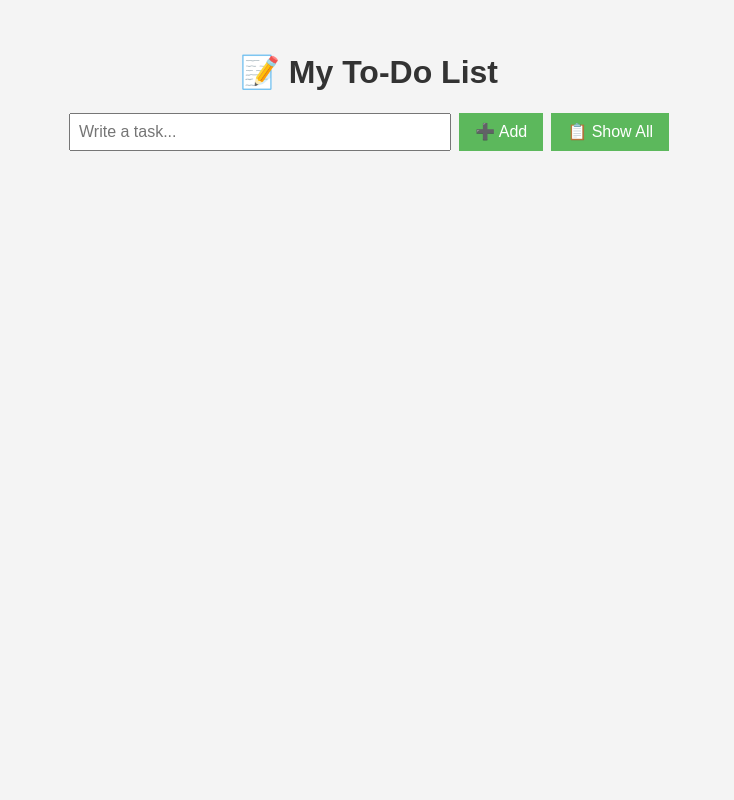
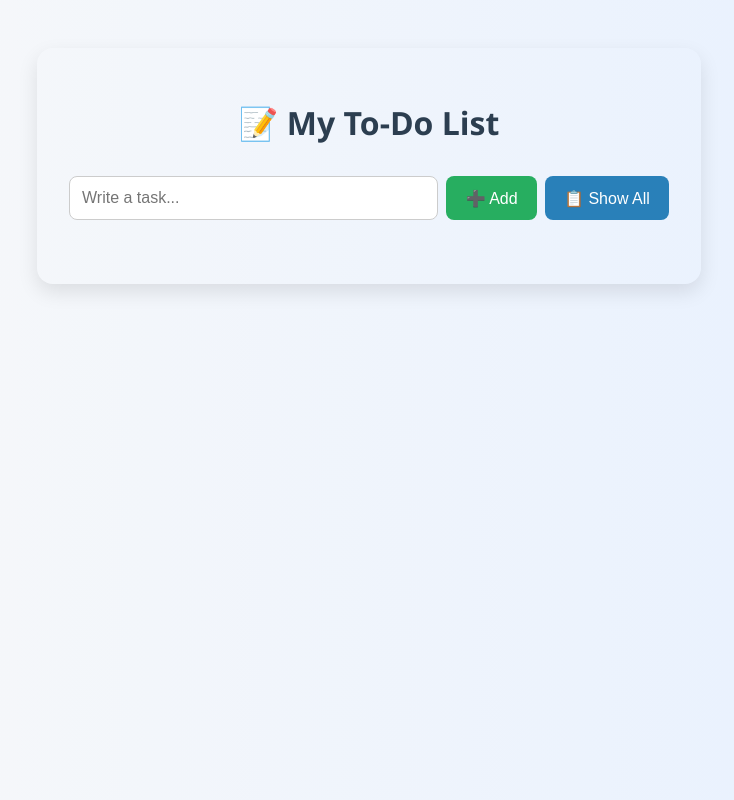
Before and after one commit to aacc1on/todo, a website: page views/index.html in a window 1280 px wide. Shown: the whole page, without its empty margins (271-1005 px from the left). Drawn offline with Linux system fonts and the light colour scheme; files that its build step writes are made by us from their sources; no server answers.

Commit message:
updatehtmlcss

```diff
--- a/public/style.css
+++ b/public/style.css
@@ -1,36 +1,66 @@
 body {
-  font-family: sans-serif;
+  font-family: 'Segoe UI', Tahoma, Geneva, Verdana, sans-serif;
   max-width: 600px;
-  margin: auto;
+  margin: 3rem auto;
   padding: 2rem;
-  background: #f4f4f4;
+  background: linear-gradient(to right, #f9f9f9, #e6f0ff);
+  border-radius: 16px;
+  box-shadow: 0 8px 20px rgba(0, 0, 0, 0.1);
 }
 
 h1 {
   text-align: center;
-  color: #333;
+  color: #2c3e50;
+  margin-bottom: 2rem;
+  font-size: 2rem;
 }
 
 form {
   display: flex;
-  justify-content: space-between;
-  margin-bottom: 1.5rem;
+  gap: 0.5rem;
+  margin-bottom: 2rem;
+  flex-wrap: wrap;
 }
 
-input {
-  flex: 1;
-  padding: 0.5rem;
+input[type="text"] {
+  flex: 1 1 auto;
+  padding: 0.75rem;
   font-size: 1rem;
+  border-radius: 8px;
+  border: 1px solid #ccc;
+  transition: border-color 0.3s;
+}
+
+input[type="text"]:focus {
+  border-color: #3498db;
+  outline: none;
 }
 
 button {
-  padding: 0.5rem 1rem;
+  padding: 0.75rem 1.2rem;
   font-size: 1rem;
-  margin-left: 0.5rem;
-  background: #5cb85c;
+  border: none;
+  border-radius: 8px;
+  cursor: pointer;
+  transition: background 0.3s;
+}
+
+button[type="submit"] {
+  background: #27ae60;
   color: white;
-  border: none;
-  cursor: pointer;
+}
+
+button[type="submit"]:hover {
+  background: #219150;
+}
+
+#show-btn {
+  background: #2980b9;
+  color: white;
+}
+
+#show-btn:hover {
+  background: #1f6391;
 }
 
 ul {
@@ -40,8 +70,10 @@ ul {
 
 li {
   background: white;
-  padding: 0.75rem;
-  margin-bottom: 0.5rem;
-  border-radius: 4px;
-  box-shadow: 0 1px 2px rgba(0,0,0,0.1);
+  padding: 1rem;
+  margin-bottom: 0.75rem;
+  border-radius: 10px;
+  box-shadow: 0 4px 6px rgba(0,0,0,0.05);
+  font-size: 1.1rem;
+  color: #34495e;
 }
--- a/views/index.html
+++ b/views/index.html
@@ -4,7 +4,7 @@
   <meta charset="UTF-8" />
   <meta name="viewport" content="width=device-width, initial-scale=1.0"/>
   <title>My To-Do App</title>
-  <link rel="stylesheet" href="/style.css" />
+  <link rel="stylesheet" href="style.css" />
 </head>
 <body>
   <h1>📝 My To-Do List</h1>
@@ -27,10 +27,8 @@
       list.innerHTML = tasks.map(t => `<li>${t.task}</li>`).join('');
     }
 
-    // initial fetch when page loads
     fetchTasks();
 
-    // When Show All button is clicked
     document.getElementById('show-btn').addEventListener('click', fetchTasks);
   </script>
 </body>
```
